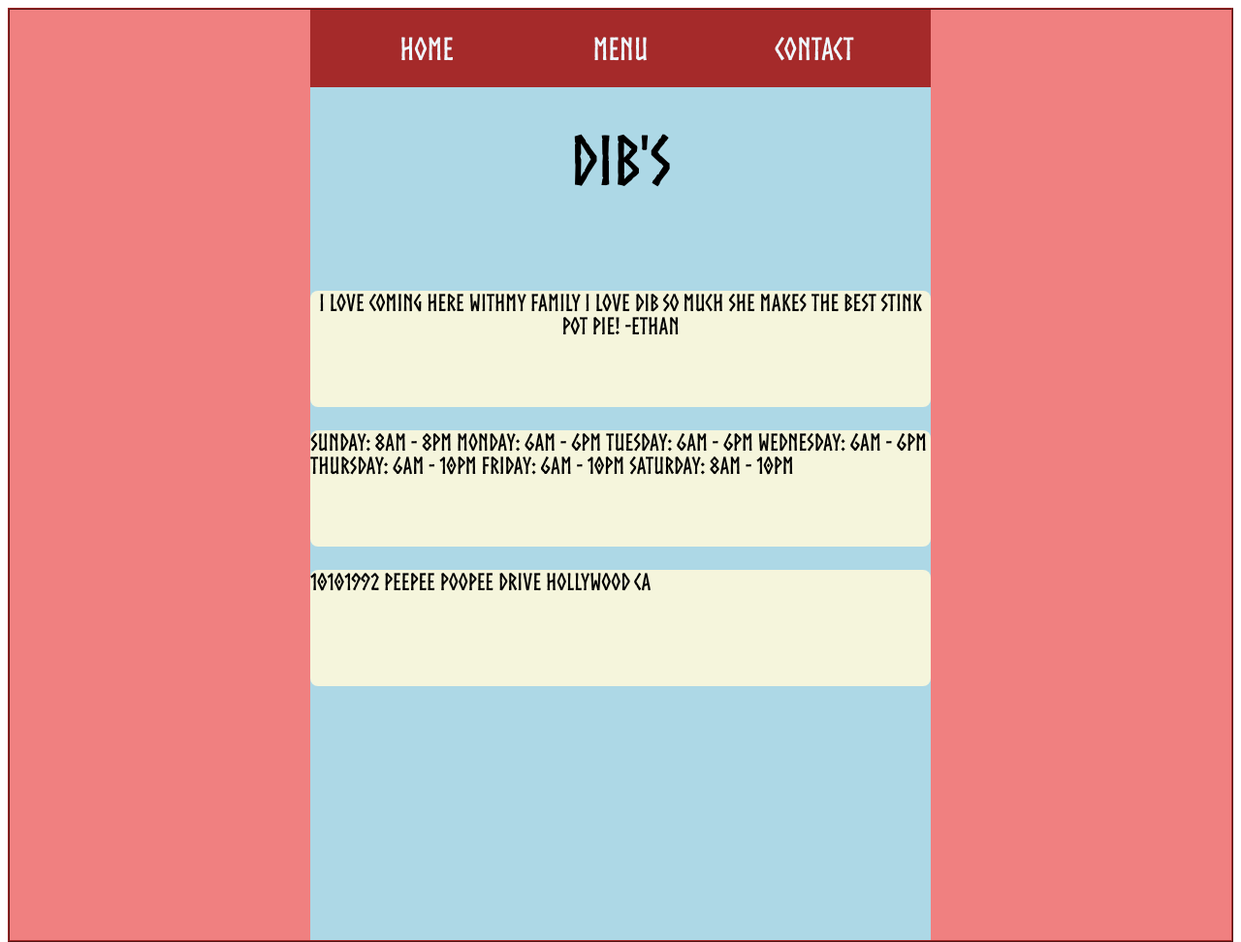
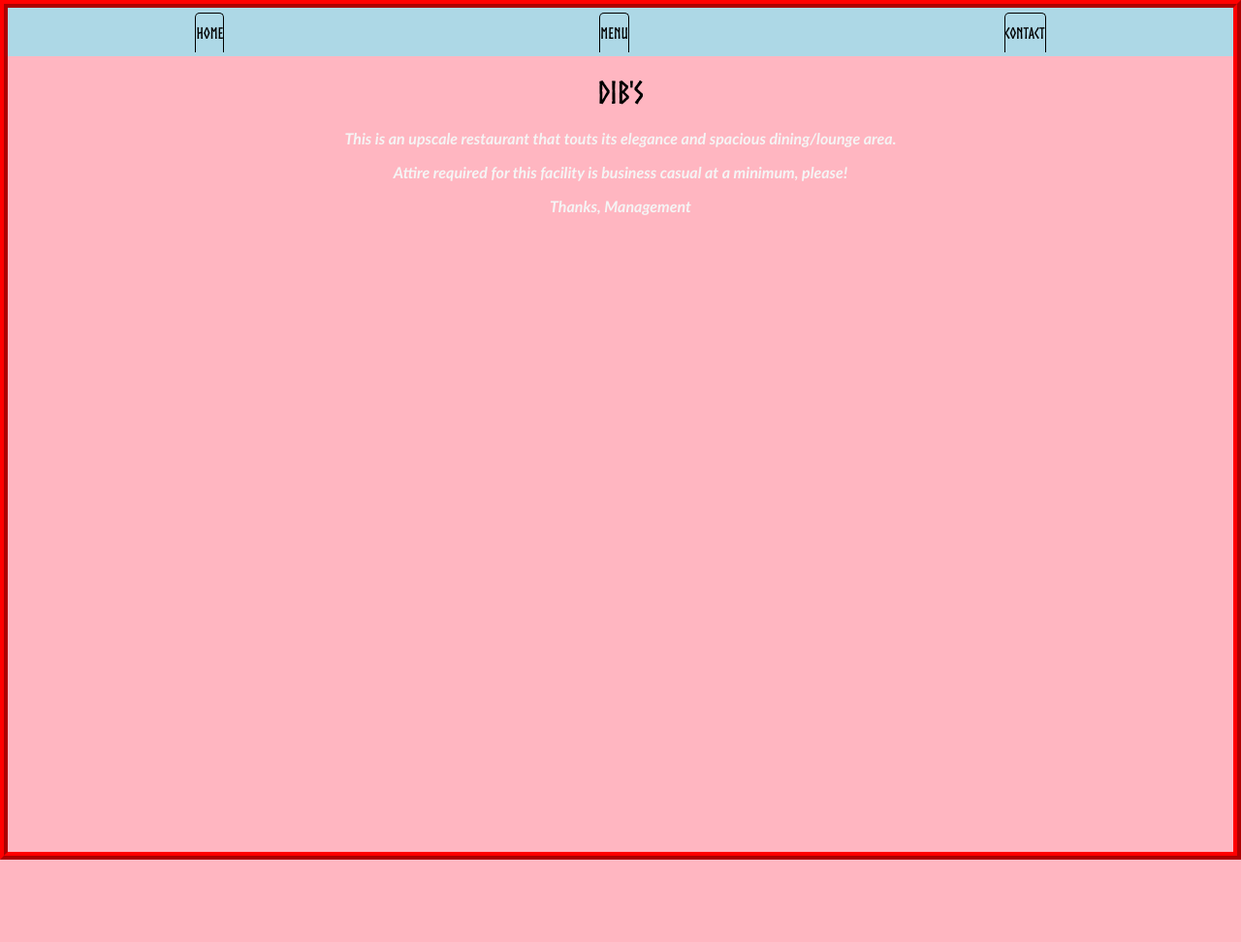
Before and after one commit to evstraub/webpack-restaraunt, a website built with webpack: page dist/index.html in a window 1280 px wide. Shown: the whole page at 97% size. After the commit the page ends 887 px from the top, so only its background shows below. Built offline with nearby package versions, Linux system fonts and the light colour scheme.

Commit message:
added pages and changed formats

```diff
--- a/package.json
+++ b/package.json
@@ -9,6 +9,8 @@
   "author": "",
   "license": "ISC",
   "devDependencies": {
+    "css-loader": "^6.7.2",
+    "style-loader": "^3.3.1",
     "webpack": "^5.75.0",
     "webpack-cli": "^5.0.1"
   }
--- /dev/null
+++ b/src/contact.js
@@ -0,0 +1,56 @@
+// import phoneImage1 from "./assets/phone.jpg";
+// import emailImage from "./assets/email.jpg";
+// import mailImage from "./assets/mail.jpg";
+
+export function contact() {
+  const contentDiv = document.querySelector("#content");
+
+  // Remove any existing DOM children if present
+  contentDiv.replaceChildren();
+
+  // DOM for heading
+  const heading = document.createElement("h1");
+  heading.textContent = "Welcome To Jaybees Tech Talk Restaurant And Lounge";
+  heading.classList.add("landing-title");
+  contentDiv.appendChild(heading);
+
+  // DOM for phoneImage
+  //   const phoneImage = document.createElement("img");
+  //   phoneImage.classList.add("image");
+  //   phoneImage.src = phoneImage1;
+  //   phoneImage.alt = "Image of phone";
+  //   contentDiv.appendChild(phoneImage);
+
+  // DOM for p tag for phoneImage
+  const para1PhoneImage = document.createElement("p");
+  para1PhoneImage.classList.add("contact-copy");
+  para1PhoneImage.textContent = "Call us!";
+  contentDiv.appendChild(para1PhoneImage);
+
+  // DOM for emailImage
+  //   const email = document.createElement("img");
+  //   email.classList.add("image");
+  //   email.src = emailImage;
+  //   email.alt = "Image of email";
+  //   contentDiv.appendChild(email);
+
+  // DOM for p tag for emailImage
+  const para2EmailImage = document.createElement("p");
+  para2EmailImage.classList.add("contact-copy");
+  para2EmailImage.textContent = "Email us at fake@fake.com";
+  contentDiv.appendChild(para2EmailImage);
+
+  // DOM for addressImage
+  //   const topImage = document.createElement("img");
+  //   topImage.classList.add("image");
+  //   topImage.src = mailImage;
+  //   topImage.alt = "Image of mailing address";
+  //   contentDiv.appendChild(topImage);
+
+  // DOM for p tag for addressImage
+  const para3AddressImage = document.createElement("p");
+  para3AddressImage.classList.add("contact-copy");
+  para3AddressImage.textContent =
+    "Our address is 1234 Fake Lane, Fake Town, IA, 52345.  We look forward to seeing you!";
+  contentDiv.appendChild(para3AddressImage);
+}
--- a/src/index.js
+++ b/src/index.js
@@ -1,4 +1,18 @@
-import * as module from "./script.js";
+import { initialPageLoad } from "./initial-page-load.js";
+import { menu } from "./menu.js";
+import { contact } from "./contact.js";
+import "./style.css";
 
-console.log("hello webpack, youre very complicated!");
-module.initialPageLoad();
+initialPageLoad();
+
+// Tab switching module
+let tabSwitchingModule = (function () {
+  const homeTab = document.querySelector(".home");
+  homeTab.addEventListener("click", initialPageLoad);
+
+  const menuTab = document.querySelector(".menu");
+  menuTab.addEventListener("click", menu);
+
+  const contactTab = document.querySelector(".contact");
+  contactTab.addEventListener("click", contact);
+})();
--- /dev/null
+++ b/src/initial-page-load.js
@@ -0,0 +1,41 @@
+// import restaurantImage from "./assets/restaurant-image.jpg";
+
+export function initialPageLoad() {
+  const contentDiv = document.querySelector("#content");
+
+  // Remove any existing DOM children if present
+  contentDiv.replaceChildren();
+
+  // DOM for heading
+  const heading = document.createElement("h1");
+  heading.textContent = " Dib's ";
+  heading.classList.add("landing-title");
+  contentDiv.appendChild(heading);
+
+  // DOM for landing page top image
+  // const topImage = document.createElement("img");
+  // topImage.classList.add("image");
+  // topImage.src = restaurantImage;
+  // topImage.alt = "Image of Restaurant";
+  // contentDiv.appendChild(topImage);
+
+  // DOM for p tag #1
+  const para1 = document.createElement("p");
+  para1.classList.add("landing-page-copy");
+  para1.textContent =
+    "This is an upscale restaurant that touts its elegance and spacious dining/lounge area.";
+  contentDiv.appendChild(para1);
+
+  // DOM for p tag #2
+  const para2 = document.createElement("p");
+  para2.classList.add("landing-page-copy");
+  para2.textContent =
+    "Attire required for this facility is business casual at a minimum, please!";
+  contentDiv.appendChild(para2);
+
+  // DOM for p tag #3
+  const para3 = document.createElement("p");
+  para3.classList.add("landing-page-copy");
+  para3.textContent = "Thanks, Management";
+  contentDiv.appendChild(para3);
+}
--- /dev/null
+++ b/src/menu.js
@@ -0,0 +1,43 @@
+// import greenBeanCassImage from "./assets/greenbeancass.png";
+// import macnCheeseImage from "./assets/macncheese.png";
+
+export function menu() {
+  const contentDiv = document.querySelector("#content");
+
+  // Remove any existing DOM children if present
+  contentDiv.replaceChildren();
+
+  // DOM for heading
+  const heading = document.createElement("h1");
+  heading.textContent = "Welcome To Jaybees Tech Talk Restaurant And Lounge";
+  heading.classList.add("landing-title");
+  contentDiv.appendChild(heading);
+
+  // DOM for greenBeanCass
+  // const greenBeanCass = document.createElement("img");
+  // greenBeanCass.classList.add("image");
+  // greenBeanCass.src = greenBeanCassImage;
+  // greenBeanCass.alt = "Image of Green Bean Casserole";
+  // contentDiv.appendChild(greenBeanCass);
+
+  // DOM for p tag for greenBeanCass
+  const para1GreenBeanCass = document.createElement("p");
+  para1GreenBeanCass.classList.add("menu-copy");
+  para1GreenBeanCass.textContent =
+    "An amazing Green Bean Casserole that's a fan favorite.  This is a side dish you can't go without!";
+  contentDiv.appendChild(para1GreenBeanCass);
+
+  // DOM for macnCheese
+  // const macnCheese = document.createElement("img");
+  // macnCheese.classList.add("image");
+  // macnCheese.src = macnCheeseImage;
+  // macnCheese.alt = "Image of Mac and Cheese Dish";
+  // contentDiv.appendChild(macnCheese);
+
+  // DOM for p tag for macnCheese
+  const para1macnCheese = document.createElement("p");
+  para1macnCheese.classList.add("menu-copy");
+  para1macnCheese.textContent =
+    "This simple Mac and Chesse dish will satisify any taste bud out there!";
+  contentDiv.appendChild(para1macnCheese);
+}
--- a/src/script.js
+++ /dev/null
@@ -1,38 +0,0 @@
-export function initialPageLoad() {
-  const contentDiv = document.querySelector("#content");
-  const card = document.createElement("div");
-  const header = document.createElement("header");
-  const button1 = document.createElement("button");
-  const button2 = document.createElement("button");
-  const button3 = document.createElement("button");
-  const title = document.createElement("p");
-  const sumCard = document.createElement("div");
-  const hoursCard = document.createElement("p");
-  const locCard = document.createElement("p");
-
-  header.appendChild(button1);
-  header.appendChild(button2);
-  header.appendChild(button3);
-  card.appendChild(header);
-  card.appendChild(title);
-  card.appendChild(sumCard);
-  card.appendChild(hoursCard);
-  card.appendChild(locCard);
-  contentDiv.appendChild(card);
-
-  sumCard.classList.add("sum");
-  hoursCard.classList.add("hours");
-  locCard.classList.add("location");
-  card.classList.add("menu");
-  title.classList.add("title");
-
-  sumCard.textContent =
-    "I love coming here withmy family I love Dib so much she makes the best stink pot pie! -Ethan";
-  hoursCard.textContent =
-    "Sunday: 8am - 8pm Monday: 6am - 6pm Tuesday: 6am - 6pm Wednesday: 6am - 6pm Thursday: 6am - 10pm Friday: 6am - 10pm Saturday: 8am - 10pm";
-  locCard.textContent = "10101992 peepee poopee drive hollywood CA";
-  title.textContent = "Dib's";
-  button1.textContent = "HOME";
-  button2.textContent = "MENU";
-  button3.textContent = "CONTACT";
-}
--- a/src/style.css
+++ b/src/style.css
@@ -2,90 +2,58 @@
   font-family: "Norse-Bold";
   src: url("./Norse-Bold.otf");
 }
-#content {
-  border: 2px ridge brown;
-  display: flex;
-  background-color: lightcoral;
-  align-items: center;
-  justify-content: center;
-  height: fit-content;
-}
-.menu {
-  width: 40em;
-  height: 60em;
-  background-color: lightblue;
-}
-header {
-  width: 40em;
-  height: 5em;
-  background-color: brown;
-  display: flex;
-  align-items: center;
-  justify-content: center;
-}
-button {
-  width: 200px;
-  height: 60px;
-  background-color: brown;
-  font-family: "Norse-Bold";
-  color: aliceblue;
-  font-size: xx-large;
-  border: none;
-}
-button:hover {
-  width: 200px;
-  height: 60px;
-  background-color: brown;
-  font-family: "Norse-Bold";
-  color: rgb(221, 148, 37);
-  font-size: xx-large;
-  border: none;
+body {
+  background-color: lightpink;
+  margin: 0px;
+  padding: 0px;
+  border: red ridge 8px;
 }
 
-.title {
-  background-color: lightblue;
-  width: 5em;
-  height: 100px;
-  color: black;
-  font-family: "Norse-Bold";
-  max-width: 40em;
-  font-size: 70px;
-
-  text-align: center;
-  margin-left: 145px;
-  margin-top: 40px;
-}
-.sum {
-  width: 35em;
-  height: 5em;
-  background-color: beige;
-  border-radius: 8px;
-  color: black;
-  font-family: "Norse-Bold";
-  font-size: x-large;
-  max-width: 40rem;
-  min-width: 35rem;
+#content {
+  min-height: 100vh;
   text-align: center;
 }
-.hours {
-  width: 40em;
-  height: 5em;
-  background-color: beige;
-  border-radius: 8px;
-  color: black;
+
+.image {
+  margin: 25px;
+}
+
+.landing-page-copy,
+.menu-copy,
+.contact-copy {
+  color: whitesmoke;
+  font-family: "Gill Sans", "Gill Sans MT", Calibri, "Trebuchet MS", sans-serif;
+  font-weight: 900;
+  font-style: italic;
+}
+
+header {
+  background-color: lightblue;
+  height: 50px;
+}
+
+ul {
+  display: flex;
+  justify-content: space-around;
+  list-style-type: none;
+  margin: 0px;
+  padding: 0px;
+  align-items: center;
+  height: 50px;
+}
+
+li {
+  display: flex;
+  height: 40px;
+  align-items: center;
+  border-radius: 5px 5px 0px 0px;
+  border-top: 1px solid black;
+  border-right: 1px solid black;
+  border-left: 1px solid black;
+  cursor: pointer;
   font-family: "Norse-Bold";
-  max-width: 40rem;
-  min-width: 40rem;
-  font-size: x-large;
 }
-.location {
-  width: 40em;
-  height: 5em;
-  background-color: beige;
-  border-radius: 8px;
-  color: black;
+
+h1 {
   font-family: "Norse-Bold";
-  max-width: 40rem;
-  font-size: x-large;
-  min-width: 40rem;
 }
--- a/webpack.config.js
+++ b/webpack.config.js
@@ -6,4 +6,16 @@ module.exports = {
     filename: "main.js",
     path: path.resolve(__dirname, "dist"),
   },
+  module: {
+    rules: [
+      {
+        test: /\.css$/i,
+        use: ["style-loader", "css-loader"],
+      },
+      {
+        test: /\.(png|svg|jpg|jpeg|gif)$/i,
+        type: "asset/resource",
+      },
+    ],
+  },
 };
```
Also changed, not shown: dist/5efe60ef5042faec1224.otf (added), dist/index.html, dist/main.js, 1 other file.
